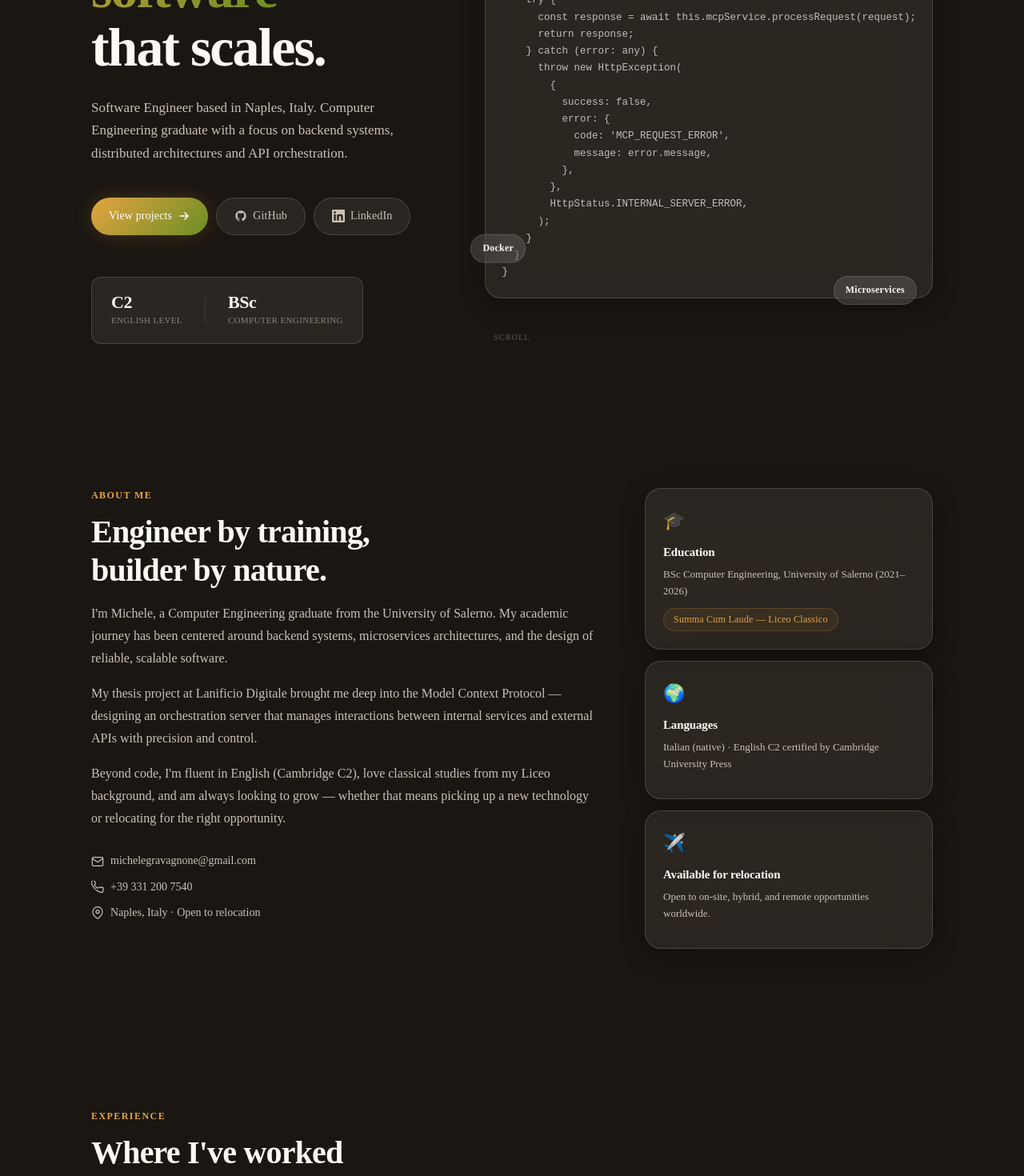
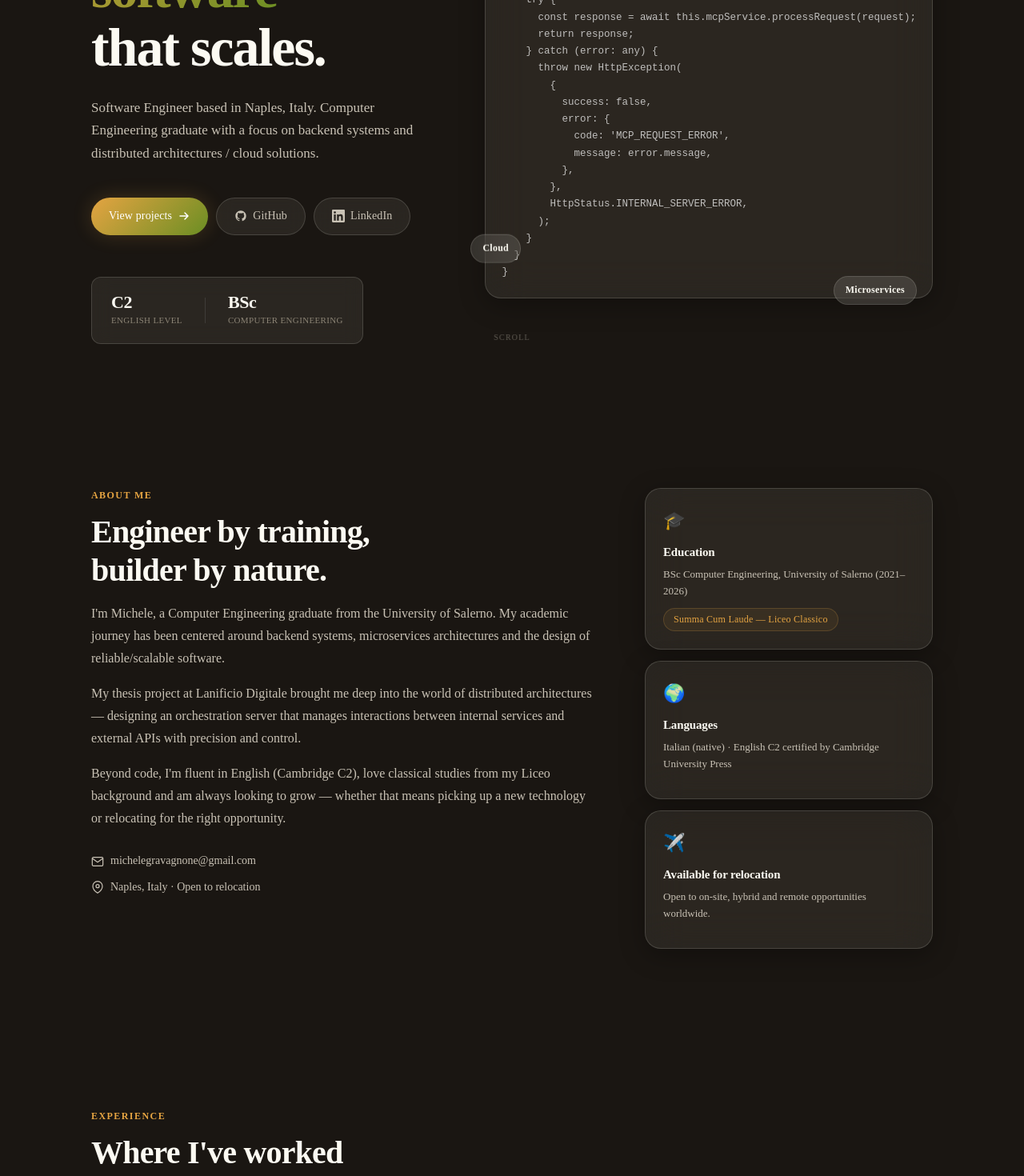
Before and after one commit to MicheleGravagnone/portfolio, a React (Create React App) app: page / in a window 1280 px wide. Shown: the part 380-1850 px from the top of the page at 80% size. Built offline with nearby package versions, Linux system fonts and the light colour scheme; a web font is replaced by a local one.

Commit message:
Updated portfolio descriptions

```diff
--- a/src/sections/About.jsx
+++ b/src/sections/About.jsx
@@ -13,16 +13,16 @@ export default function About() {
           <p className="about__body">
             I'm Michele, a Computer Engineering graduate from the University of Salerno.
             My academic journey has been centered around backend systems, microservices
-            architectures, and the design of reliable, scalable software.
+            architectures and the design of reliable/scalable software.
           </p>
           <p className="about__body">
-            My thesis project at Lanificio Digitale brought me deep into the Model Context
-            Protocol — designing an orchestration server that manages interactions between
-            internal services and external APIs with precision and control.
+            My thesis project at Lanificio Digitale brought me deep into the world of
+            distributed architectures — designing an orchestration server that manages interactions
+            between internal services and external APIs with precision and control.
           </p>
           <p className="about__body">
             Beyond code, I'm fluent in English (Cambridge C2), love classical studies from
-            my Liceo background, and am always looking to grow — whether that means picking
+            my Liceo background and am always looking to grow — whether that means picking
             up a new technology or relocating for the right opportunity.
           </p>
           <div className="about__links">
@@ -32,12 +32,6 @@ export default function About() {
                 <polyline points="22,6 12,13 2,6"/>
               </svg>
               michelegravagnone@gmail.com
-            </a>
-            <a href="tel:+393312007540" className="about__link">
-              <svg width="16" height="16" viewBox="0 0 24 24" fill="none" stroke="currentColor" strokeWidth="1.8" strokeLinecap="round" strokeLinejoin="round">
-                <path d="M22 16.92v3a2 2 0 01-2.18 2 19.79 19.79 0 01-8.63-3.07A19.5 19.5 0 013.07 9.81 19.79 19.79 0 01.01 1.18 2 2 0 012 0h3a2 2 0 012 1.72c.13.96.36 1.9.7 2.81a2 2 0 01-.45 2.11L6.09 7.91a16 16 0 006 6l1.27-1.27a2 2 0 012.11-.45c.91.34 1.85.57 2.81.7A2 2 0 0122 16.92z"/>
-              </svg>
-              +39 331 200 7540
             </a>
             <span className="about__link about__link--location">
               <svg width="16" height="16" viewBox="0 0 24 24" fill="none" stroke="currentColor" strokeWidth="1.8" strokeLinecap="round" strokeLinejoin="round">
@@ -64,7 +58,7 @@ export default function About() {
           <div className="about__card glass-card">
             <div className="about__card-icon">✈️</div>
             <h3>Available for relocation</h3>
-            <p>Open to on-site, hybrid, and remote opportunities worldwide.</p>
+            <p>Open to on-site, hybrid and remote opportunities worldwide.</p>
           </div>
         </div>
       </div>
--- a/src/sections/Contact.jsx
+++ b/src/sections/Contact.jsx
@@ -15,10 +15,6 @@ export default function Contact() {
       <div className="contact__inner fade-in">
         <p className="section-label">Contact</p>
         <h2 className="section-title">Let's build something<br />together.</h2>
-        <p className="section-subtitle">
-          I'm currently open to new opportunities — whether it's a full-time role,
-          freelance project, or just a good conversation about distributed systems.
-        </p>
 
         <div className="contact__actions">
           <a href="mailto:michelegravagnone@gmail.com" className="contact__btn contact__btn--primary">
@@ -72,12 +68,6 @@ export default function Contact() {
             </svg>
             LinkedIn
           </a>
-          <a href="tel:+393312007540" className="contact__social-link">
-            <svg width="18" height="18" viewBox="0 0 24 24" fill="none" stroke="currentColor" strokeWidth="1.8" strokeLinecap="round" strokeLinejoin="round">
-              <path d="M22 16.92v3a2 2 0 01-2.18 2 19.79 19.79 0 01-8.63-3.07A19.5 19.5 0 013.07 9.81 19.79 19.79 0 01.01 1.18 2 2 0 012 0h3a2 2 0 012 1.72c.13.96.36 1.9.7 2.81a2 2 0 01-.45 2.11L6.09 7.91a16 16 0 006 6l1.27-1.27a2 2 0 012.11-.45c.91.34 1.85.57 2.81.7A2 2 0 0122 16.92z"/>
-            </svg>
-            +39 331 200 7540
-          </a>
         </div>
       </div>
 
--- a/src/sections/Hero.jsx
+++ b/src/sections/Hero.jsx
@@ -32,7 +32,7 @@ export default function Hero() {
 
         <p className="hero__subtitle">
           Software Engineer based in Naples, Italy. Computer Engineering graduate
-          with a focus on backend systems, distributed architectures and API orchestration.
+          with a focus on backend systems and distributed architectures / cloud solutions.
         </p>
 
         <div className="hero__actions">
@@ -121,7 +121,7 @@ export class MCPController {
           <span>TypeScript</span>
         </div>
         <div className="hero__floating-badge hero__floating-badge--2">
-          <span>Docker</span>
+          <span>Cloud</span>
         </div>
         <div className="hero__floating-badge hero__floating-badge--3">
           <span>Microservices</span>
--- a/src/sections/Projects.jsx
+++ b/src/sections/Projects.jsx
@@ -6,7 +6,7 @@ const projects = [
     title: 'MCP-Based API Orchestration Server',
     description:
       'Backend server built on the Model Context Protocol to orchestrate API interactions within a microservices architecture. Enables controlled access to internal services through tool definition, with automatic communication between distributed components.',
-    tags: ['TypeScript', 'Node.js', 'Docker', 'Kubernetes', 'REST APIs', 'MCP'],
+    tags: ['TypeScript', 'Node.js', 'Docker', 'Kubernetes', 'REST APIs'],
     context: 'BS Thesis · Università di Salerno × Lanificio Digitale',
     featured: true,
     icon: '⚙️',
@@ -33,7 +33,7 @@ const projects = [
   {
     title: 'Car Dealership Web Store',
     description:
-      'Full-stack web application for a car dealership. Features product catalog, user authentication, and personal dashboard. Backend in PHP + PostgreSQL, frontend in HTML/CSS/JavaScript.',
+      'Full-stack web application for a car dealership. Features product catalog, user authentication and personal dashboard. Backend in PHP + PostgreSQL, frontend in HTML/CSS/JavaScript.',
     tags: ['PHP', 'PostgreSQL', 'JavaScript', 'HTML', 'CSS'],
     context: 'Web Technologies course',
     icon: '🛒',
@@ -51,7 +51,7 @@ export default function Projects() {
         <h2 className="section-title">Things I've built</h2>
         <p className="section-subtitle">
           A selection of academic and personal projects spanning backend engineering,
-          machine learning, and full-stack development.
+          machine learning and full-stack development.
         </p>
       </div>
 
--- a/src/sections/Skills.jsx
+++ b/src/sections/Skills.jsx
@@ -31,7 +31,7 @@ export default function Skills() {
         <p className="section-label">Skills</p>
         <h2 className="section-title">My toolbox</h2>
         <p className="section-subtitle">
-          Technologies and concepts I work with — from low-level C to distributed cloud-native systems.
+          Technologies and concepts I worked with — from low-level C to distributed cloud-native systems.
         </p>
       </div>
 
```
